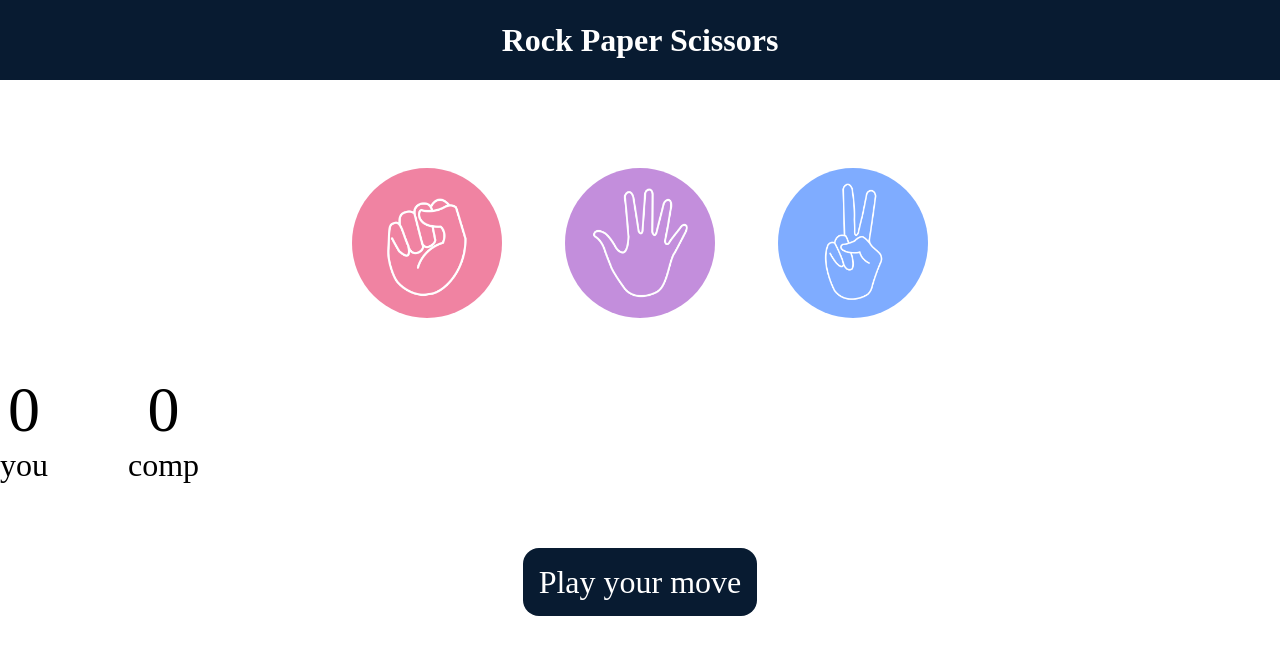
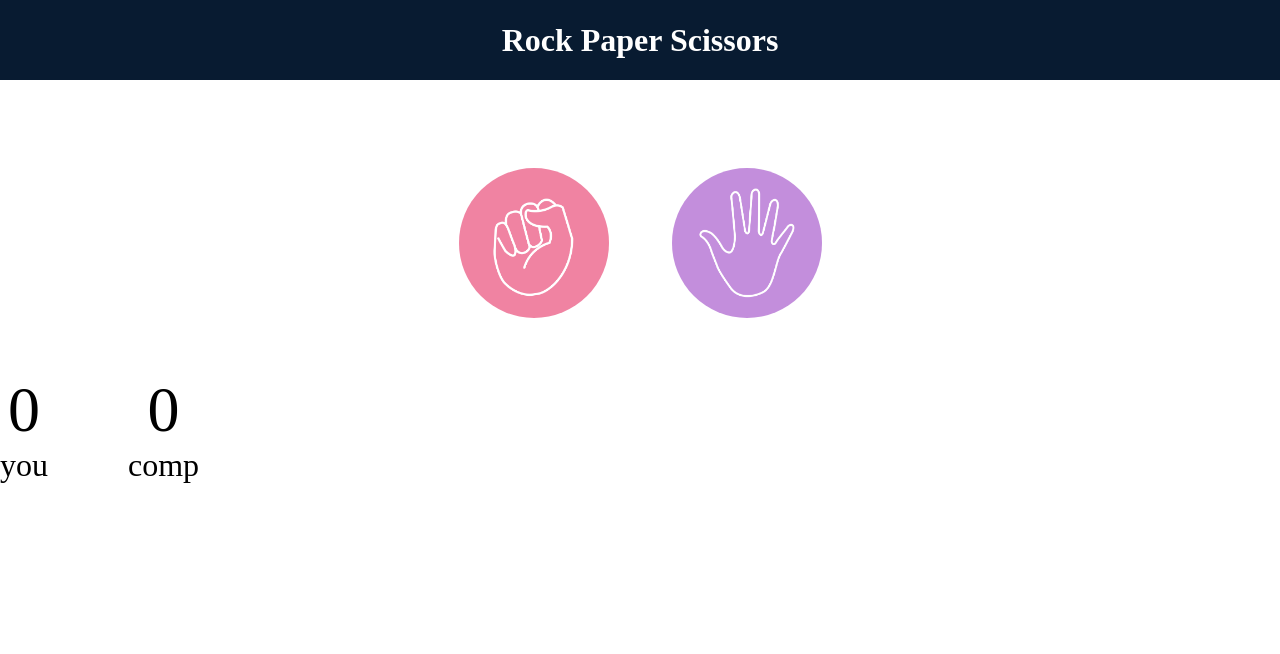
Before and after one commit to ni529/demo-website, a plain HTML site: page index.html in a window 1280 px wide. Drawn offline with Linux system fonts and the light colour scheme.

Commit message:
first commit

```diff
--- a/index.html
+++ b/index.html
@@ -16,9 +16,6 @@
         <div class="choice">
             <img src="./images/paper.png" />
         </div>
-
-        <div class="choice">
-            <img src="./images/scissors.png" />
         </div>
     </div>
 
@@ -34,8 +31,6 @@
     </div>
 
     <div class="msg-container">
-        <p Id="msg">Play your move</p>
-    </div>
-    <script src="app.js"></script>
+
 </body>
 </html>
--- a/style.css
+++ b/style.css
@@ -67,3 +67,6 @@ img{
     padding: 1rem;
     border-radius: 1rem ;
 }
+/*
+        <div class="choice">
+            /* <img src="./images/scissors.png" /> */
```
